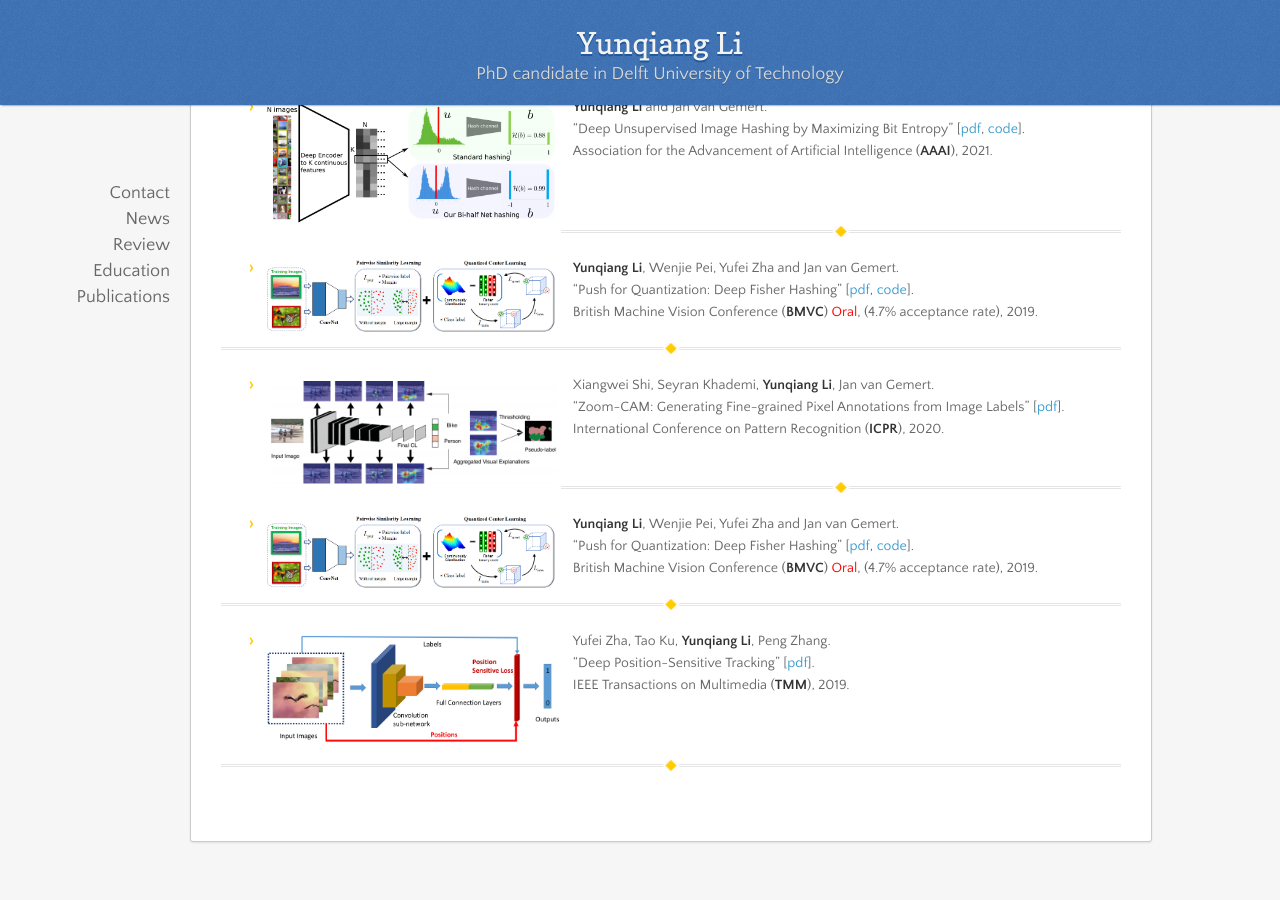
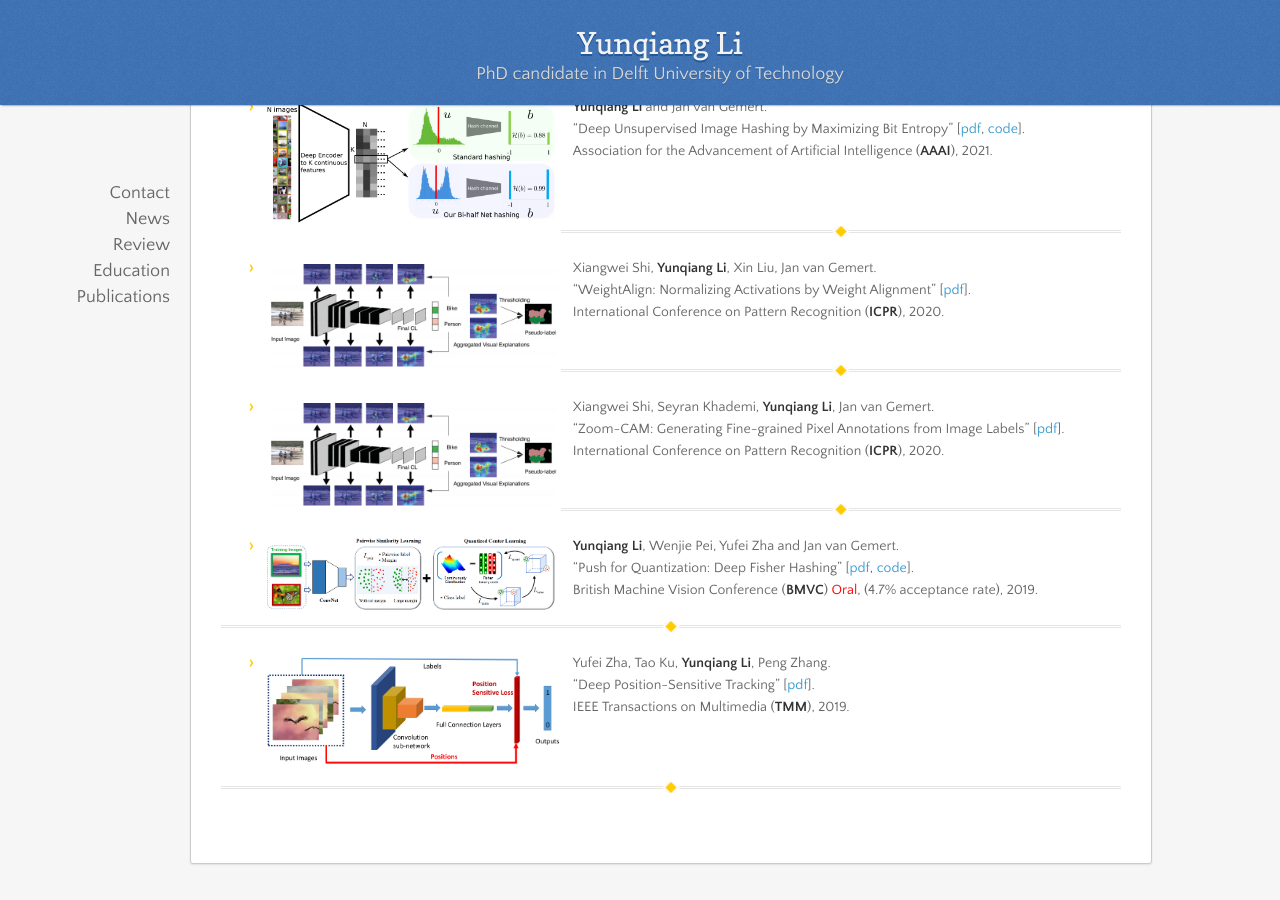
Before and after one commit to liyunqianggyn/liyunqianggyn.github.io, a Jekyll site: the page built from index.md, in a window 1280 px wide and 900 px high, scrolled down 1172 px. Built offline with Jekyll 4.4.1, drawn with Linux system fonts in a browser that asks for light colours; nearby versions of some CDN libraries; our own code applies the rules of GitHub Pages for plain Markdown files.

Commit message:
Update index.md

```diff
--- a/index.md
+++ b/index.md
@@ -64,9 +64,11 @@ Delft University of Technology
 <br><br>
 
 ----------------------------------------------------------------------------------------------------------------------------
-- <img align="left" width="300" src="publication/bmvc.png">&emsp;__Yunqiang Li__, Wenjie Pei, Yufei Zha and Jan van Gemert.
-&emsp;"Push for Quantization: Deep Fisher Hashing" [<a href="https://arxiv.org/pdf/1909.00206.pdf">pdf</a>, <a href="https://github.com/liyunqianggyn/Push-for-Quantization-Deep-Fisher-Hashing">code</a>].<br/>
-&emsp;British Machine Vision Conference (__BMVC__) <span style="color:red">Oral</span>, (4.7% acceptance rate), 2019.
+- <img align="left" width="300" src="publication/Zoomcam.png">&emsp;Xiangwei Shi, __Yunqiang Li__, Xin Liu, Jan van Gemert.<br/>
+&emsp;"WeightAlign: Normalizing Activations by Weight Alignment" [<a href="https://arxiv.org/pdf/2010.07160.pdf">pdf</a>].<br/>
+&emsp;International Conference on Pattern Recognition (__ICPR__), 2020.
+<br><br>
+
 
 ----------------------------------------------------------------------------------------------------------------------------
 - <img align="left" width="300" src="publication/Zoomcam.png">&emsp;Xiangwei Shi, Seyran Khademi, __Yunqiang Li__, Jan van Gemert.<br/>
```
